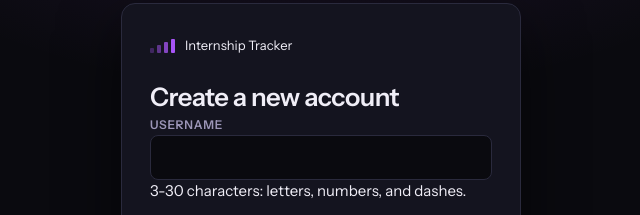
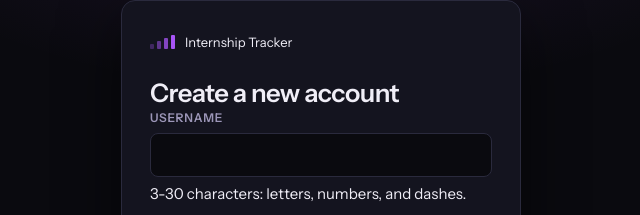
Before and after one commit to Aidan4715/Internship-Tracker, a plain HTML site: page site/first_page/signup_page/signup.html in a window 1280 px wide. Shown: the part 184-399 px from the top of the page, 319-959 px from the left. Drawn offline with Linux system fonts and the light colour scheme.

Commit message:
going back through and fixing bugs

```diff
--- a/site/first_page/signup_page/signup.html
+++ b/site/first_page/signup_page/signup.html
@@ -26,13 +26,13 @@
                     <h1 class = "auth-title">
                         Create a new account
                     </h1>
-                </div>
+
 
                     <form id="signup-form" class="auth-form">
                         <!-- username input and display of its requirments-->
-                <div class="feild">
+                        <div class="field">
                             <!-- adds the username text-->
-                    <label class="label" form="signup-username">
+                            <label class="label" for="signup-username">
                                 Username
                             </label>
                             <input class="input" id="signup-username" name="username" type="text"
@@ -52,7 +52,7 @@
                             </label>
                             <!-- password input handeling-->
                             <input class="input" id="signup-password" name="password" type="password"
-                        autocomplete="new-password" required minlength="8" pattern="[0-9]"
+                                autocomplete="new-password" required minlength="8" pattern=".*[0-9].*"
                                 aria-describedby="signup-password-hint">
                             <!-- password requirments -->
                             <span class="hint" id="signup-password-hint">
@@ -71,7 +71,7 @@
 
 
                     </form>
-
+                </div>
 
         </main>
         <script src="signup.js" defer></script>
```
Lines whose indentation alone changed are shown as unchanged.
